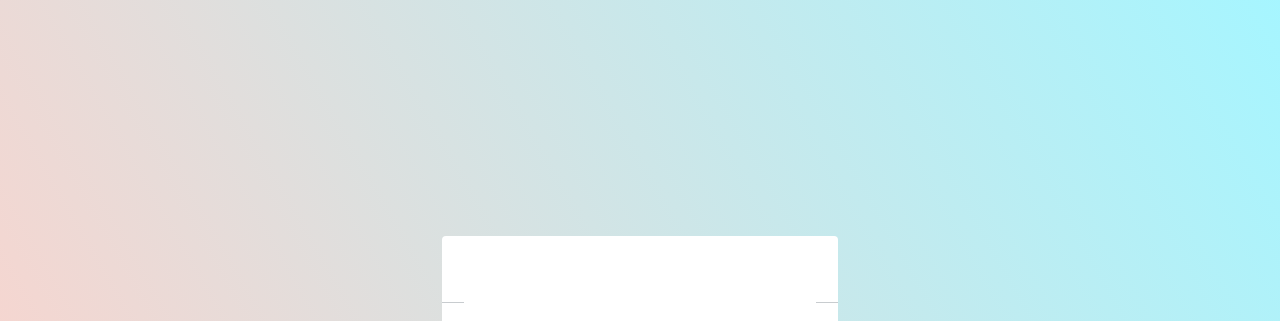
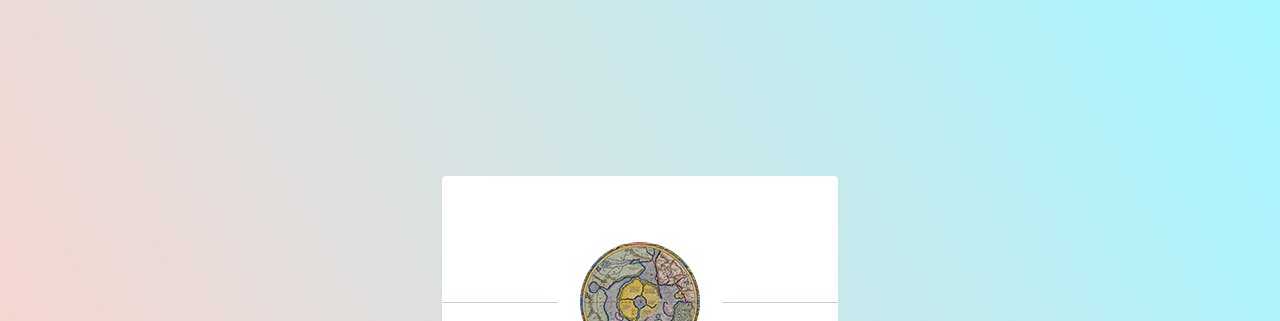
Before and after one commit to mouyixuan/mouyixuan.github.io, a plain HTML site: page index.html in a window 1280 px wide. Shown: the top 321 px of the page. Drawn offline with Linux system fonts and the light colour scheme.

Commit message:
Update index.html

```diff
--- a/index.html
+++ b/index.html
@@ -5,7 +5,7 @@
 		<title>极南之地</title>
 		<meta charset="utf-8">
 		<meta name="viewport" content="width=device-width, initial-scale=1"/>
-		<link href="images/2.ico"  rel="shortcut icon"  style="20px" />
+		<link href="2.ico"  rel="shortcut icon"  style="20px" />
 
 		<style type="text/css">
 			/*
@@ -1092,7 +1092,7 @@
 			<!--main-->
 			<section id="main">
 				<header>
-					<span class="avatar"><img src="images/3.jpg" alt=""></span>
+					<span class="avatar"><img src="3.jpg" alt=""></span>
 					<h1>Jian </h1>
 					<p><br/></p>
 				</header>
```
